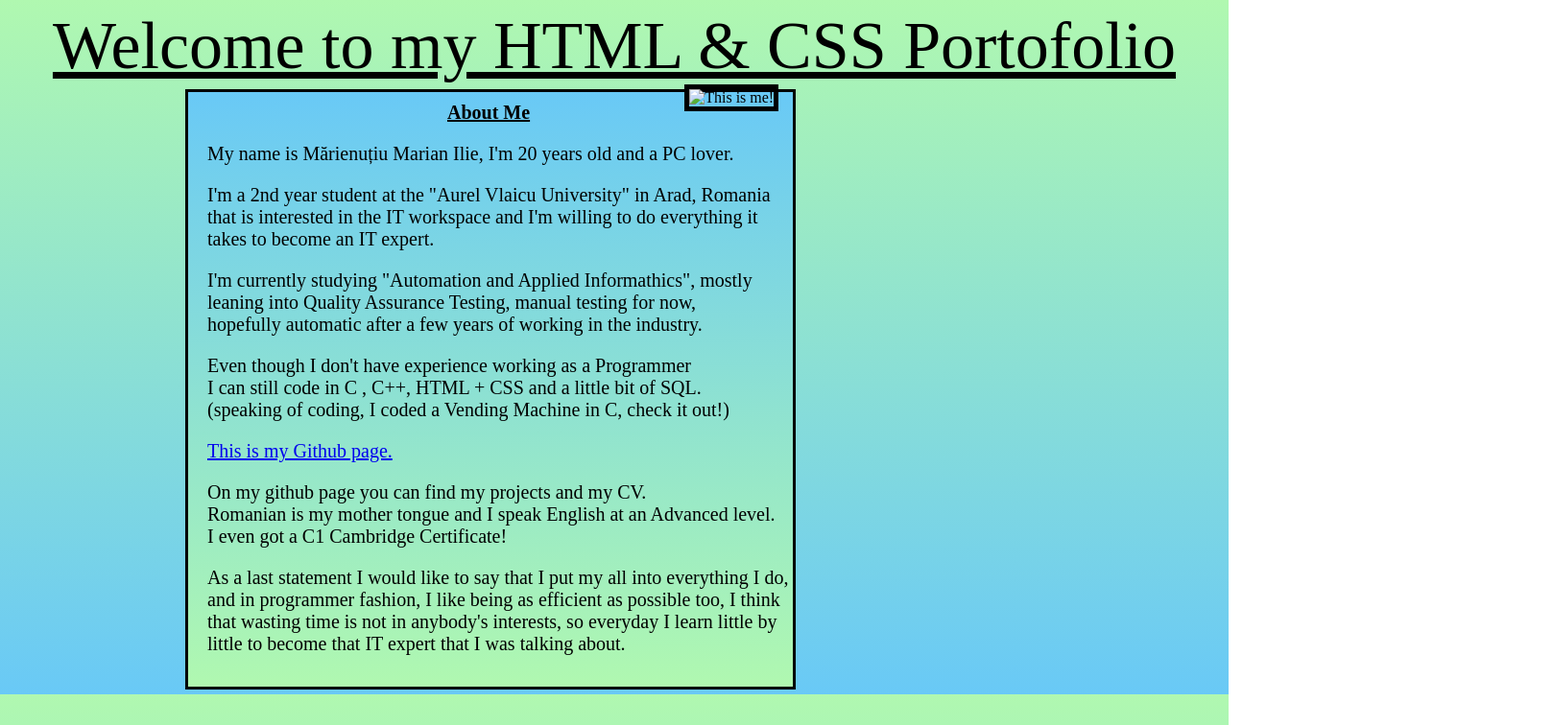
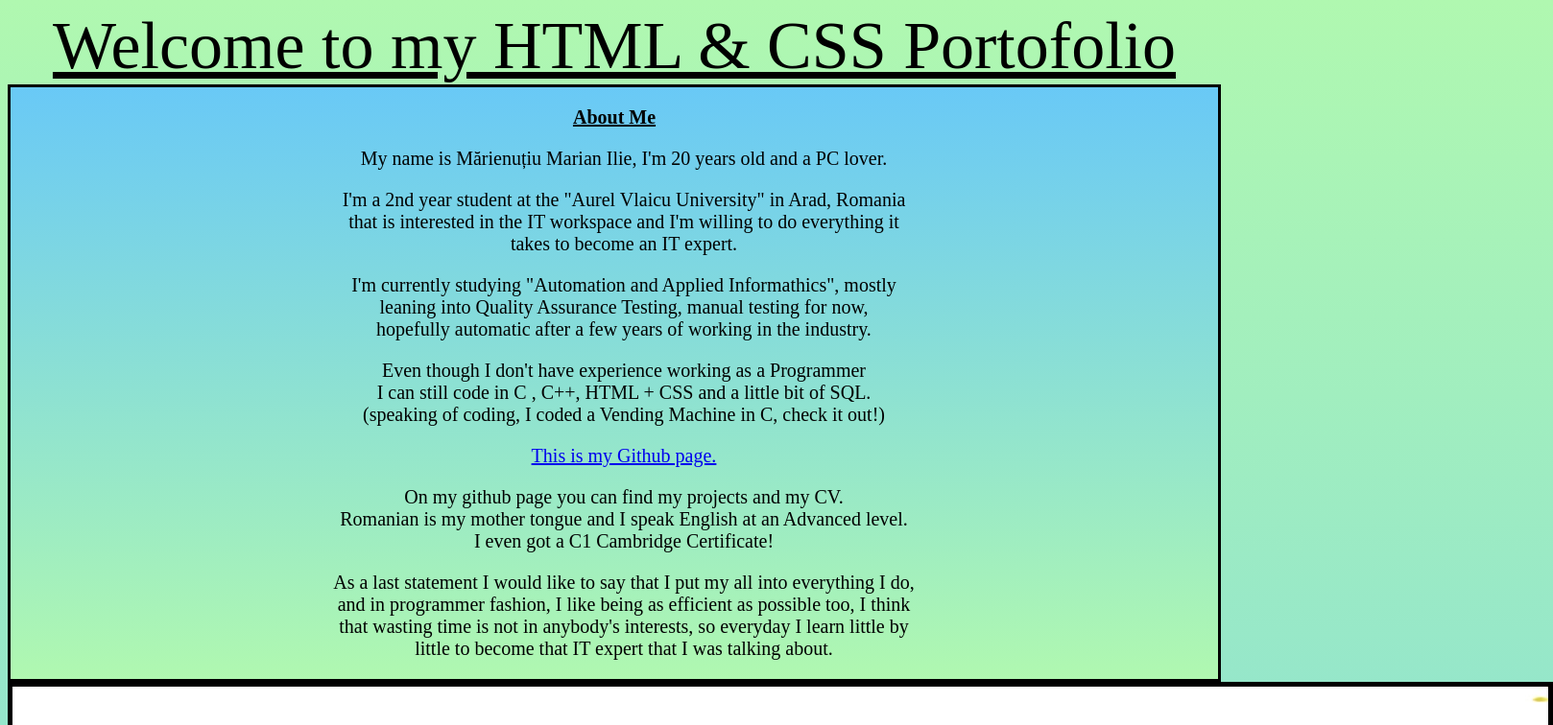
Before and after one commit to MarinSubmarin/HTML-INTRO, a plain HTML site: page index.html in a window 1280 px wide. Shown: the top 756 px of the page at 96% size, 1618 px wide, since content can reach past the window. Drawn offline with Linux system fonts and the light colour scheme.

Commit message:
Add files via upload

```diff
--- a/index.html
+++ b/index.html
@@ -3,14 +3,14 @@
     <link rel="stylesheet" type="text/css" href="main.css">
 <head>
     <meta charset="UTF-8">
-    <meta name="viewport" content="width=1080px">
+    <meta name="viewport" content="width=1080px, initial-scale=1.0">
     <title>HTML/CSS Portofolio</title>
 
 </head>
 <body>
 <p id="title">Welcome to my HTML & CSS Portofolio</p>
-<div id="fakebody0" class="row">
-    <div id="fakebody1" class="column">
+<div id="fakebody0">
+    <div id="fakebody1">
         <p id="abt"><b>About Me</b></p>
             <div id="fakebody2">
                 <p id="intro">My name is Mărienuțiu Marian Ilie, I'm 20 years old and a PC lover.</p>
@@ -23,8 +23,8 @@
             </div>
     </div>
 </div>
-<div class="column">
-    <img src="Marian-the-man.jpg" alt="This is me!">
+<div>
+    <img src="Marian-man.jpg" alt="This is me!">
 </div>
 </body>
 </html>
--- a/main.css
+++ b/main.css
@@ -8,22 +8,18 @@ body{
     text-decoration: underline;
 }
 #fakebody0{
-    float:left;
-    width:55%;
-    padding: 5px;
+    text-align: center;
 }
 #fakebody1{
     font-size: 20px;
     border: solid;
-    margin-left: 180px;
+
     background-image: linear-gradient(to top,rgb(176, 248, 176),rgb(105, 201, 246));
-    width: 630px;
-    height: 620px;
+
 }
 
 #abt{
-    margin-left: 270px;
-    margin-top: 10px;
+
     text-decoration:underline;
 }
 #fakebody2{
@@ -31,7 +27,6 @@ body{
     margin-top: 10px;
 }
 img{
-    width: 420px;
     border:solid 5px;
 
 }
```
Also changed, not shown: Marian-man.jpg (added).
